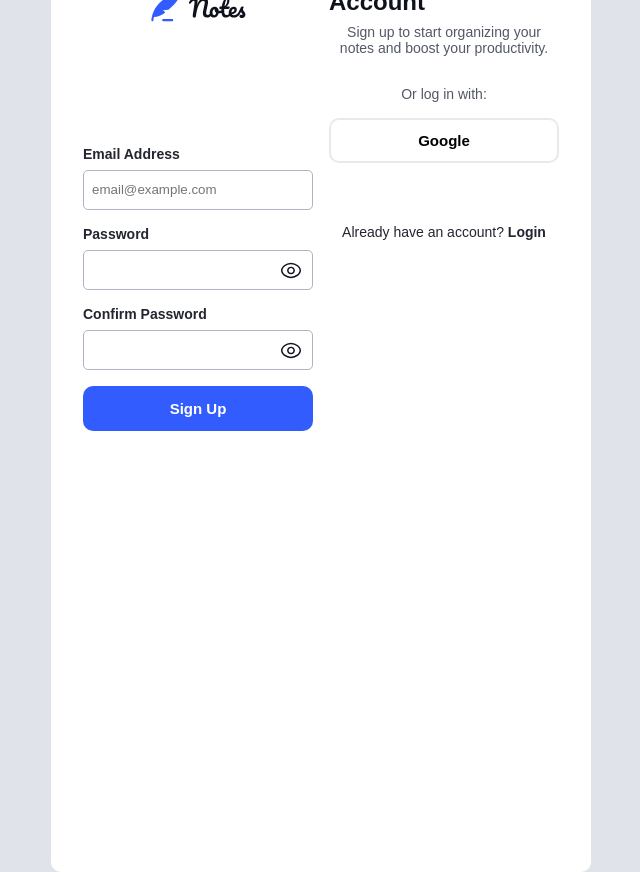
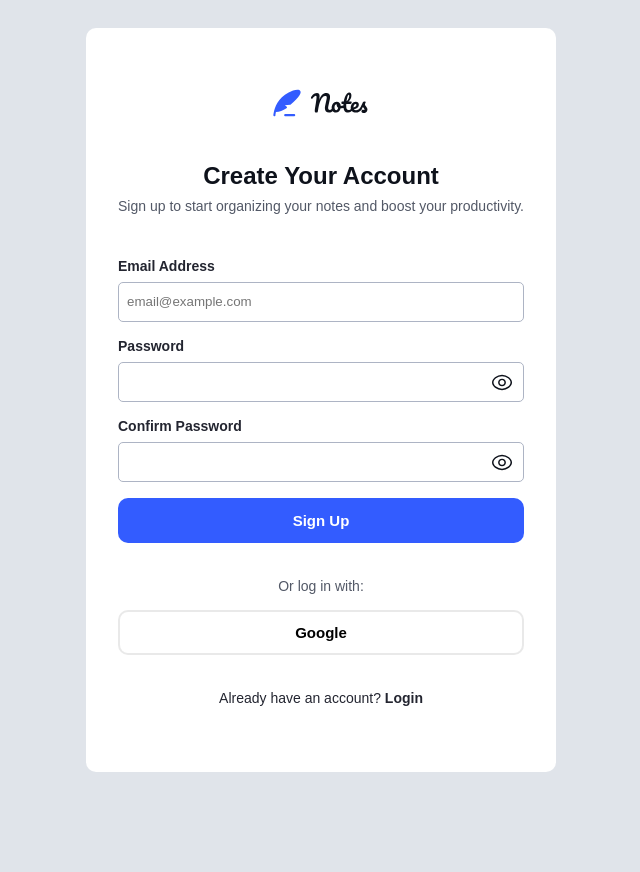
Before and after one commit to LeoLoureiro-code/NotesApp, an Angular app: page /register in a window 1280 px wide. Shown: the whole page, without its empty margins (319-959 px from the left). After the commit the page ends 800 px from the top, so only its background shows below. Built offline with nearby package versions, Linux system fonts and the light colour scheme.

Commit message:
change grid class

```diff
--- a/src/styles.scss
+++ b/src/styles.scss
@@ -104,15 +104,19 @@ $themes: (
 
 //Grid
 
-$columns: 24;
+$columns: 12;
+$row: 12;
 $gap: 16px;
 
 // Grid container
 .grid {
   display: grid;
   grid-template-columns: repeat($columns, 1fr);
-  grid-auto-rows: minmax(100px, auto);
-  gap: $gap;
+  grid-template-rows: repeat($row, 1fr);
+  column-gap: $gap;
+
+
+
 }
 
 // Mixin for column span
```
